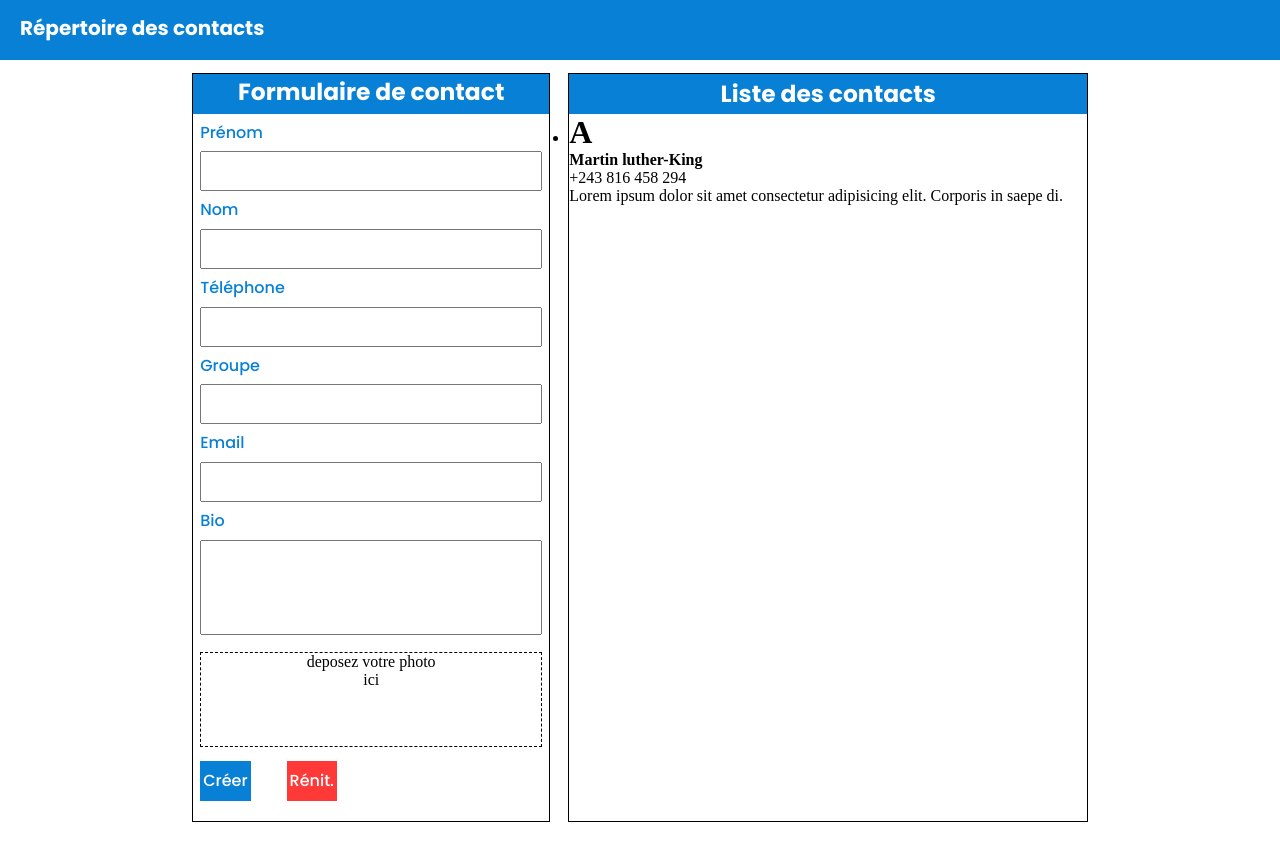
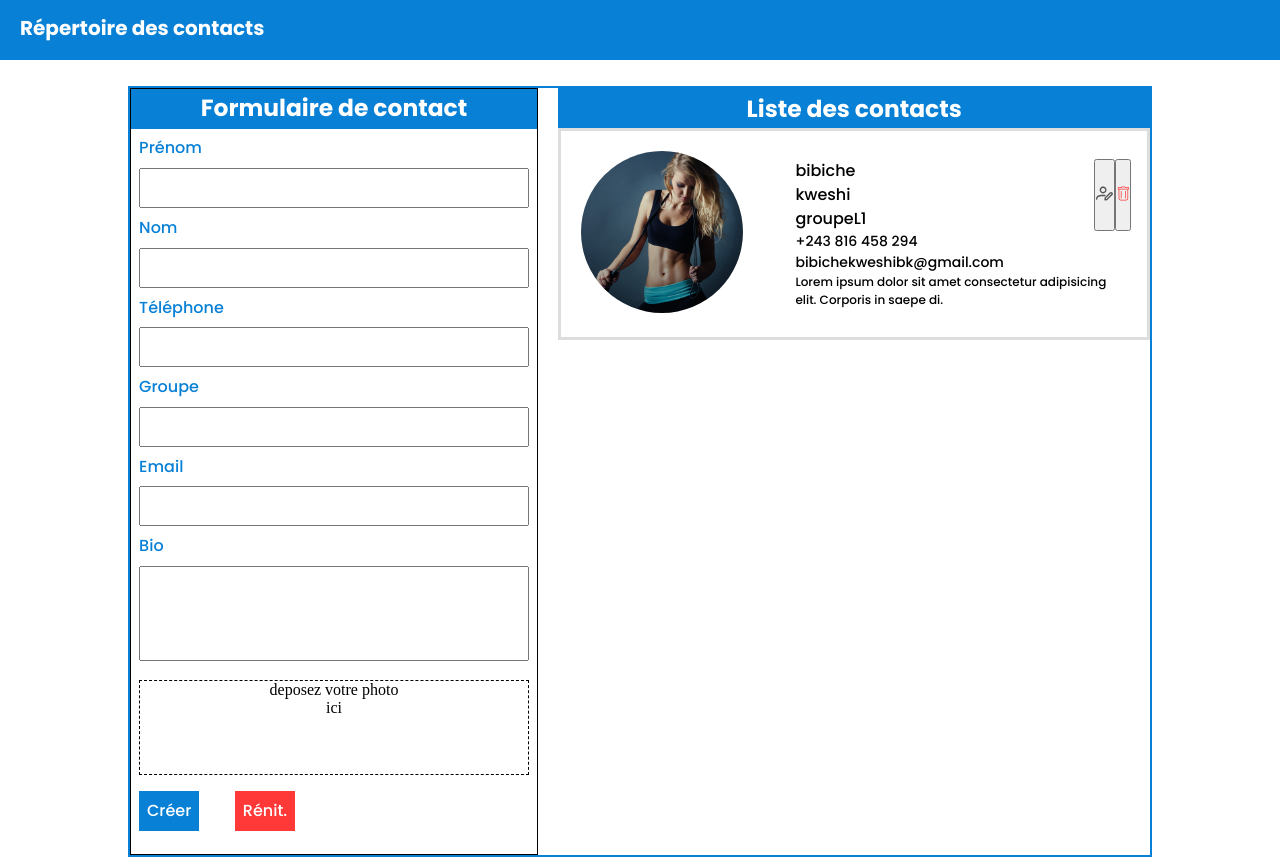
Before and after one commit to paulinCiany/Carnet-des-contacts-L1-2, a plain HTML site: page index.html in a window 1280 px wide. Before the commit the page ends 822 px from the top, so only its background shows below. Drawn offline with Linux system fonts and the light colour scheme.

Commit message:
adding buttons

```diff
--- a/index.html
+++ b/index.html
@@ -3,7 +3,7 @@
 
 <head>
     <!-- icon -->
-    <link rel="stylesheet" href="https://cdnjs.cloudflare.com/ajax/libs/font-awesome/6.2.0/css/all.min.css" />
+
     <!-- Poppins font -->
     <link
         href="https://fonts.googleapis.com/css2?family=Merriweather&family=Poppins:wght@700&family=Work+Sans:wght@100&display=swap"
@@ -40,10 +40,10 @@
                 <div class="formInput">
 
                     <p>Prénom</p>
-                    <input type="text" id="">
+                    <input type="text" id="userfirstname">
 
                     <p>Nom</p>
-                    <input type="text" id="nom">
+                    <input type="text" id="username">
 
                     <p>Téléphone</p>
                     <input type="text" id="phone">
@@ -52,7 +52,7 @@
                     <input type="text" id="group">
 
                     <p>Email</p>
-                    <input type="email" name="Email" id="Email">
+                    <input type="email" id="Email">
 
                     <p>Bio</p>
                     <input type="text" id="bio" class="inputBio">
@@ -79,46 +79,49 @@
                     <h3>Liste des contacts</h3>
                 </div>
                 <div class="globalContact">
-                    <ul>
-                        <li class="li1">
-                            <div class="contContact">
-                                <div class="contPhoto">
-                                    <h1>A</h1>
+                    <div class="contactIdentity">
+                        <div>
+                            <img class="img_identity" src="image/home-02-480x480.jpg" alt="">
                         </div>
+
+
                         <div class="infoContact">
                             <div class="fullNameAndbtns">
                                 <div class="fullname">
-                                            <H4>Martin luther-King</H4>
+                                    <p>bibiche</p>
+                                    <p>kweshi</p>
+                                    <p> groupeL1</p>
                                 </div>
-                                        <div class="btns"></div>
+                                <div class="btns">
+                                    <button>
+                                        <img src="image/Vector.svg" alt="modify">
+
+                                    </button>
+                                    <button>
+                                        <img src="image/Vector (1).svg" alt="delete">
+                                    </button>
                                 </div>
+                            </div>
+
+
                             <div class="telNum">
                                 <p>+243 816 458 294</p>
+                                <p>bibichekweshibk@gmail.com</p>
 
                             </div>
                             <div class="bioInfo">
                                 <p>Lorem ipsum dolor sit amet consectetur adipisicing elit. Corporis in saepe
                                     di.</p>
                             </div>
-
-
-
                         </div>
                     </div>
-
-
-                        </li>
-                    </ul>
-
-
-                </div>
-
-            </div>
-
-
                 </div>
             </div>
-    <script src="script.js"></script>
+        </div>
+    </div>
+    <i></i>
+    <script src="main.js"></script>
+
 </body>
 
 </html>
--- a/style.css
+++ b/style.css
@@ -29,10 +29,11 @@
 .formList {
     display: flex;
     flex-direction: row;
-    margin-left: 15%;
-    margin-right: 15%;
-    margin-top: 1%;
+    margin-left: 10%;
+    margin-right: 10%;
+    margin-top: 2%;
     gap: 2%;
+    border: 2px solid #0880D6;
 }
 
 .form {
@@ -42,7 +43,7 @@
 
 .list {
     width: 58%;
-    border: 1px solid;
+
 }
 
 .listTitle,
@@ -85,7 +86,7 @@ input {
     color: #0880D6;
     margin-top: 2%;
     margin-bottom: 2%;
-    font-family: "Poppins";
+    font-family: "Poppins",sans-serif;
     font-size: 16px;
     font-weight: 500;
     line-height: 24px;
@@ -135,6 +136,65 @@ input {
 .btnRenit {
     background: #FF3838;
 
+}
+.globalContact {
+    display: flex;
+    flex-direction: column;
+}
+.contactIdentity{
+    display: flex;
+    flex-direction: row;
+    align-items: center;
+    padding: 20px;
+    gap: 52px;
+    border-width: 1px, 1px, 0px, 1px;
+    border-style: solid;
+    border-color: #DDDDDD;
+}
+.img_identity{
+    width: 162px;
+    height: 162px;
+    border-radius: 86px;
+}
+
+.infoContact {
+    font-family: "poppins", sans-serif;
+    display: flex;
+    flex-direction: column;
+    width: 100%;
+
+}
+
+.fullNameAndbtns {
+    display: flex;
+    justify-content: space-between;
+    width: 100%;
+
+}
+.fullname{
+    width: 75%;
+    font-weight: 500;
+    font-size: 16px;
+    line-height: 24px;
+}
+.btns{
+    display: flex;
+    flex-direction: row;
+    text-align: right;
+    width: 10%;
+    justify-content: space-between;
+
+}
+
+.telNum{
+    font-weight: 400;
+    font-size: 14px;
+    line-height: 21px;
+}
+.bioInfo{
+    font-weight: 400;
+    font-size: 12px;
+    line-height: 18px;
 }
 
 
@@ -300,7 +360,7 @@ input {
 
 
 
- .contContact{
+    .contContact {
         width: 100%;
         height: 140px;
         display: flex;
@@ -312,22 +372,23 @@ input {
     }
 
 
-.infoContact{
+    .infoContact {
         display: flex;
         flex-direction: column;
         width: 50%;
         /* height: 100px; */
     }
 
-.contPhoto{
+    .contPhoto {
         border-radius: 50%;
         width: 100px;
-    height:100px;
+        height: 100px;
         background-color: grey;
         color: white;
 
     }
-.contPhoto h1{
+
+    .contPhoto h1 {
         width: 100%;
 
     }
```
Also changed, not shown: image/Vector (1).svg (added), image/Vector.svg (added), image/home-02-480x480.jpg (added), 1 other file. Lines whose indentation alone changed are shown as unchanged.
